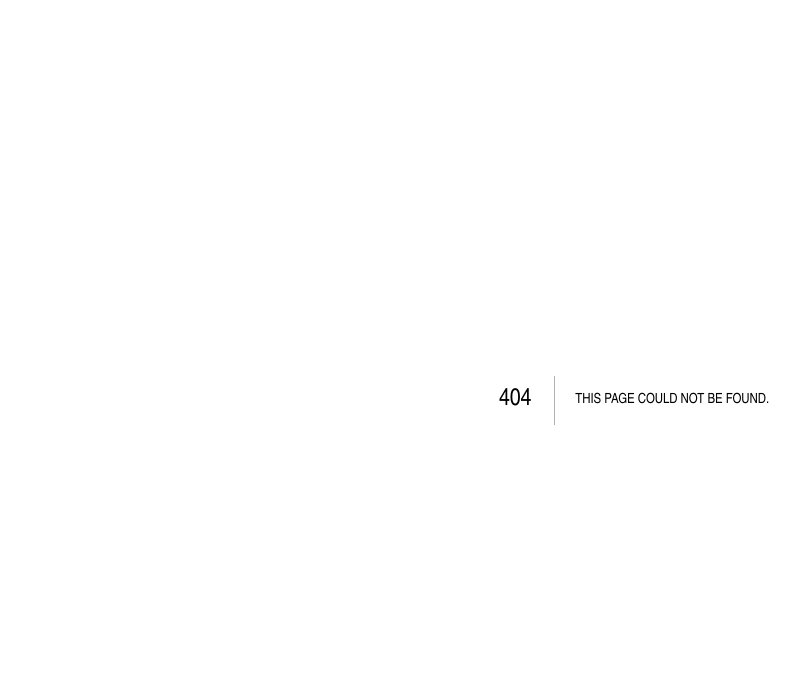
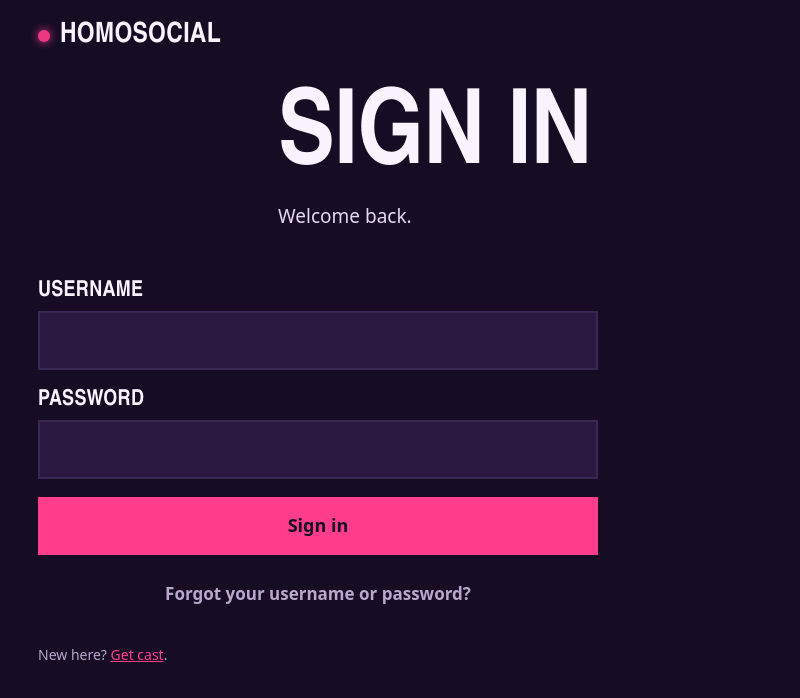
Before and after one commit to jlow2020/homosocial, a Next.js app: page /signin in a window 1280 px wide. Before the commit this address had no page. Shown: the top 698 px of the page, without its empty margins (6-806 px from the left). Built offline with nearby package versions, Linux system fonts and the light colour scheme; no server answers.

Commit message:
Sign in with username and password, reset by email

```diff
--- /dev/null
+++ b/src/app/signin/SignInForm.tsx
@@ -0,0 +1,78 @@
+"use client";
+
+import { useActionState, useState } from "react";
+import Link from "next/link";
+import { sendReset, signInWithUsername, type SignInState } from "./actions";
+
+export default function SignInForm() {
+  const [mode, setMode] = useState<"signin" | "reset">("signin");
+  const [state, signIn, signingIn] = useActionState<SignInState, FormData>(signInWithUsername, {});
+  const [resetState, reset, resetting] = useActionState<SignInState, FormData>(sendReset, {});
+
+  if (mode === "reset") {
+    if (resetState.resetSent) {
+      return (
+        <div className="form wrap">
+          <div className="notice">
+            <h2 className="notice-title">Check your email.</h2>
+            <p>
+              If <strong>{resetState.resetSent}</strong> has an account, a reset link is on its way. It
+              works once and lasts an hour. Your username is on the page it opens.
+            </p>
+          </div>
+        </div>
+      );
+    }
+    return (
+      <div className="form wrap">
+        <form action={reset} className="stack">
+          <label className="field">
+            <span className="label">Email</span>
+            <span className="hint">The one you signed up with. We&apos;ll send a link to reset your password.</span>
+            <input className="input" name="email" type="email" required autoComplete="email" />
+          </label>
+          {resetState.error && <p className="error" role="alert">{resetState.error}</p>}
+          <button className="btn btn-pink btn-full" type="submit" disabled={resetting}>
+            {resetting ? "Sending" : "Email me a reset link"}
+          </button>
+          <button type="button" className="link-button quiet" onClick={() => setMode("signin")}>
+            Back to sign in
+          </button>
+        </form>
+      </div>
+    );
+  }
+
+  return (
+    <div className="form wrap">
+      <form action={signIn} className="stack">
+        <label className="field">
+          <span className="label">Username</span>
+          <input
+            className="input"
+            name="username"
+            required
+            autoComplete="username"
+            autoCapitalize="none"
+            autoCorrect="off"
+            spellCheck={false}
+          />
+        </label>
+        <label className="field">
+          <span className="label">Password</span>
+          <input className="input" name="password" type="password" required autoComplete="current-password" />
+        </label>
+        {state.error && <p className="error" role="alert">{state.error}</p>}
+        <button className="btn btn-pink btn-full" type="submit" disabled={signingIn}>
+          {signingIn ? "Signing in" : "Sign in"}
+        </button>
+        <button type="button" className="link-button quiet" onClick={() => setMode("reset")}>
+          Forgot your username or password?
+        </button>
+      </form>
+      <p className="fine">
+        New here? <Link href="/join">Get cast</Link>.
+      </p>
+    </div>
+  );
+}
--- /dev/null
+++ b/src/app/signin/actions.ts
@@ -0,0 +1,55 @@
+"use server";
+
+import { headers } from "next/headers";
+import { redirect } from "next/navigation";
+import { getSupabaseAdmin, getSupabaseAuth, getSupabaseMailer, siteOrigin } from "@/lib/supabase-server";
+import { normalizeUsername } from "@/lib/username";
+
+export type SignInState = { error?: string; resetSent?: string };
+
+const WRONG = "Wrong username or password.";
+
+export async function signInWithUsername(_prev: SignInState, form: FormData): Promise<SignInState> {
+  const who = String(form.get("username") ?? "").trim();
+  const password = String(form.get("password") ?? "");
+  if (!who || !password) return { error: WRONG };
+
+  const auth = await getSupabaseAuth();
+  const db = getSupabaseAdmin();
+  if (!auth || !db) return { error: "Sign-in isn't connected yet." };
+
+  // Usernames are the front door. Typing the email also works, quietly.
+  let email: string | null = null;
+  if (who.includes("@") && who.indexOf("@") > 0) {
+    const { data } = await db.from("logins").select("email").eq("email", who.toLowerCase()).maybeSingle();
+    email = (data?.email as string | undefined) ?? null;
+  } else {
+    const { data } = await db.from("logins").select("email").eq("username", normalizeUsername(who)).maybeSingle();
+    email = (data?.email as string | undefined) ?? null;
+  }
+  if (!email) return { error: WRONG };
+
+  const { error } = await auth.auth.signInWithPassword({ email, password });
+  if (error) {
+    if (error.status === 429) return { error: "Too many tries. Wait a few minutes and try again." };
+    return { error: WRONG };
+  }
+  redirect("/me");
+}
+
+export async function sendReset(_prev: SignInState, form: FormData): Promise<SignInState> {
+  const email = String(form.get("email") ?? "").trim().toLowerCase();
+  if (!/^[^\s@]+@[^\s@]+\.[^\s@]+$/.test(email)) return { error: "That email doesn't look right." };
+  const db = getSupabaseAdmin();
+  const mailer = getSupabaseMailer();
+  if (!db || !mailer) return { error: "Sign-in isn't connected yet." };
+
+  // Only send to accounts that exist, but never say which ones do.
+  const { data } = await db.from("logins").select("user_id").eq("email", email).maybeSingle();
+  if (data) {
+    const origin = siteOrigin(await headers());
+    const { error } = await mailer.auth.resetPasswordForEmail(email, { redirectTo: `${origin}/auth/finish` });
+    if (error?.status === 429) return { error: "Too many emails right now. Wait a few minutes and try again." };
+  }
+  return { resetSent: email };
+}
--- /dev/null
+++ b/src/app/signin/page.tsx
@@ -0,0 +1,19 @@
+import type { Metadata } from "next";
+import { redirect } from "next/navigation";
+import PageHead from "@/components/PageHead";
+import SignInForm from "./SignInForm";
+import { getMe, nextPath } from "@/lib/supabase-server";
+
+export const metadata: Metadata = { title: "Sign in | Homosocial" };
+export const dynamic = "force-dynamic";
+
+export default async function SignIn() {
+  const me = await getMe();
+  if (me) redirect(nextPath(me.profile, me.username));
+  return (
+    <main>
+      <PageHead title="Sign in">Welcome back.</PageHead>
+      <SignInForm />
+    </main>
+  );
+}
```
